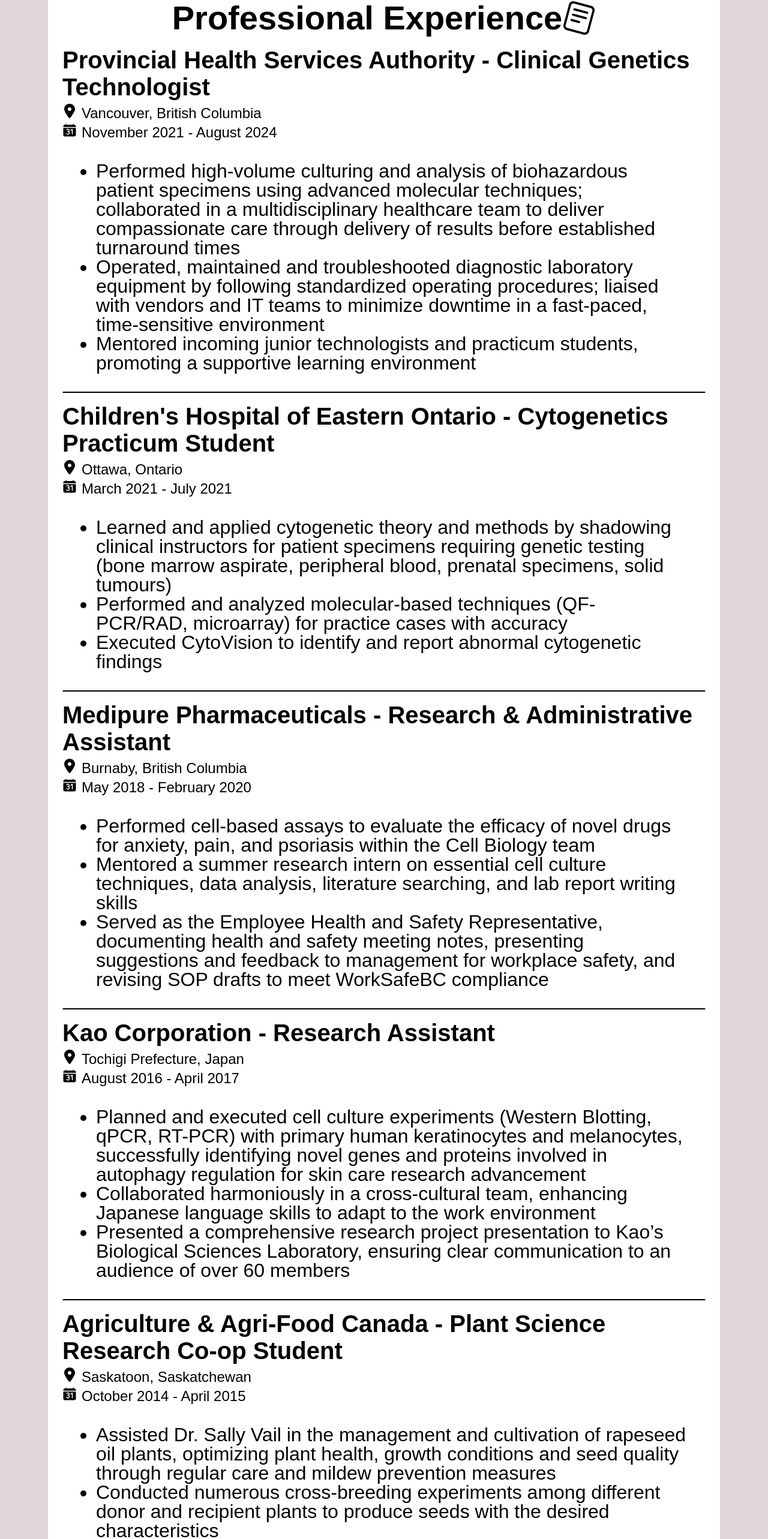
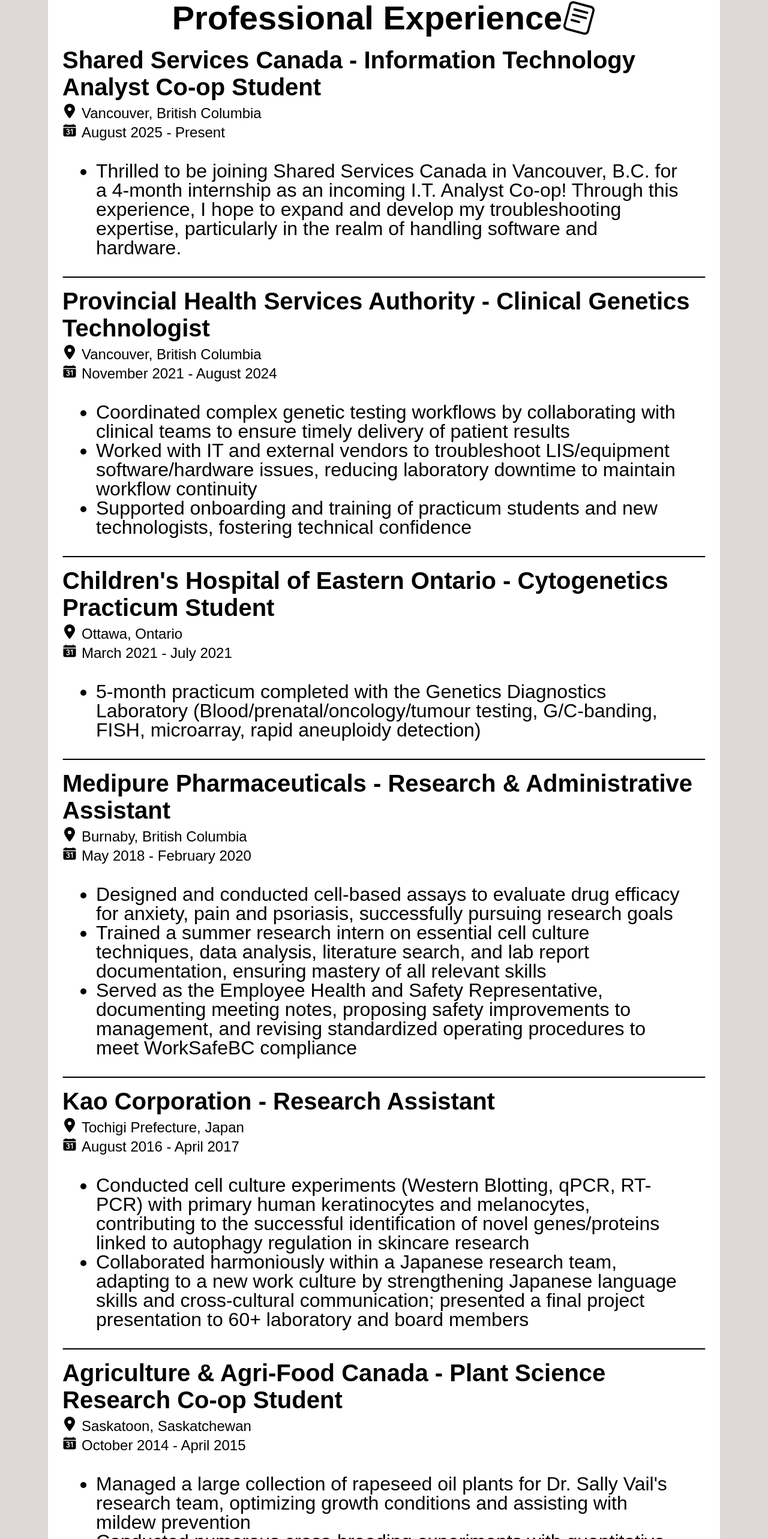
Before and after one commit to samlui1009/portfolio-page, a React (Vite) app: page /#/aboutme in a window 1280 px wide. Shown: the part 1944-4510 px from the top of the page at 60% size. Built offline with nearby package versions, Linux system fonts and the light colour scheme; a web font is replaced by a local one.

Commit message:
Updated bulletpoints for virtual resume on AboutMe, re-uploaded PDF version of resume

```diff
--- a/src/pages/AboutMe.css
+++ b/src/pages/AboutMe.css
@@ -199,6 +199,10 @@
     font-size: 3.5rem;
 }
 
+.hobbies-description {
+    text-align: center;
+}
+
 .hobbies .photo-album {
     width: 100%;
     margin-top: 2rem;
--- a/src/pages/AboutMe.jsx
+++ b/src/pages/AboutMe.jsx
@@ -83,16 +83,29 @@
             <div className="professional-exp">
                 <h2 className="title">Professional Experience<SiReaddotcv></SiReaddotcv></h2>
                 <div>
+                    <h3 className="org">Shared Services Canada - Information Technology Analyst Co-op Student</h3>
+                    <div className="job-info">
+                        <p><FaLocationDot className="logo"></FaLocationDot>Vancouver, British Columbia</p>
+                        <p><IoCalendarNumber className="logo"></IoCalendarNumber>August 2025 - Present</p>
+                    </div>
+                    <ul className="tasks">
+                        <li>Thrilled to be joining Shared Services Canada in Vancouver, B.C. for a 4-month internship as an incoming I.T. Analyst Co-op! Through this experience, I hope to expand and develop my troubleshooting expertise,
+                            particularly in the realm of handling software and hardware.
+                        </li>
+                    </ul>
+                    <hr className="divider"></hr>
                     <h3 className="org">Provincial Health Services Authority - Clinical Genetics Technologist</h3>
                     <div className="job-info">
                     <p><FaLocationDot className="logo"></FaLocationDot>Vancouver, British Columbia</p>
                     <p><IoCalendarNumber className="logo"></IoCalendarNumber>November 2021 - August 2024</p>
                     </div>
                     <ul className="tasks">
-                        <li>Performed high-volume culturing and analysis of biohazardous patient specimens using advanced molecular techniques; collaborated in a multidisciplinary healthcare team to deliver compassionate care through delivery of results before established turnaround times </li>
-                        <li>Operated, maintained and troubleshooted diagnostic laboratory equipment by following standardized operating procedures; liaised with vendors and IT teams to minimize downtime in a fast-paced, time-sensitive environment</li>
-                        <li>Mentored incoming junior technologists and practicum students, promoting a supportive learning environment</li>
+                        <li>Coordinated complex genetic testing workflows by collaborating with clinical teams to ensure timely delivery of patient results</li>
+                        <li>Worked with IT and external vendors to troubleshoot LIS/equipment software/hardware issues, reducing laboratory downtime to maintain workflow continuity</li>
+                        <li>Supported onboarding and training of practicum students and new technologists, fostering technical confidence</li>
                     </ul>
+
+
                     <hr className = "divider"></hr>
                     <h3 className="org">Children's Hospital of Eastern Ontario - Cytogenetics Practicum Student</h3>
                     <div className="job-info">
@@ -100,10 +113,9 @@
                     <p><IoCalendarNumber></IoCalendarNumber>March 2021 - July 2021</p>
                     </div>
                     <ul className="tasks">
-                        <li>Learned and applied cytogenetic theory and methods by shadowing clinical instructors for patient specimens requiring genetic testing (bone marrow aspirate, peripheral blood, prenatal specimens, solid tumours)</li>
-                        <li>Performed and analyzed molecular-based techniques (QF-PCR/RAD, microarray) for practice cases with accuracy</li>
-                        <li>Executed CytoVision to identify and report abnormal cytogenetic findings</li>
+                        <li>5-month practicum completed with the Genetics Diagnostics Laboratory (Blood/prenatal/oncology/tumour testing, G/C-banding, FISH, microarray, rapid aneuploidy detection)</li>
                     </ul>
+
                     <hr className = "divider"></hr>
                     <h3 className="org">Medipure Pharmaceuticals - Research & Administrative Assistant</h3>
                     <div className="job-info">
@@ -111,9 +123,9 @@
                     <p><IoCalendarNumber></IoCalendarNumber>May 2018 - February 2020</p>
                     </div>
                     <ul className="tasks">
-                        <li>Performed cell-based assays to evaluate the efficacy of novel drugs for anxiety, pain, and psoriasis within the Cell Biology team</li>
-                        <li>Mentored a summer research intern on essential cell culture techniques, data analysis, literature searching, and lab report writing skills</li>
-                        <li>Served as the Employee Health and Safety Representative, documenting health and safety meeting notes, presenting suggestions and feedback to management for workplace safety, and revising SOP drafts to meet WorkSafeBC compliance</li>
+                        <li>Designed and conducted cell-based assays to evaluate drug efficacy for anxiety, pain and psoriasis, successfully pursuing research goals</li>
+                        <li>Trained a summer research intern on essential cell culture techniques, data analysis, literature search, and lab report documentation, ensuring mastery of all relevant skills</li>
+                        <li>Served as the Employee Health and Safety Representative, documenting meeting notes, proposing safety improvements to management, and revising standardized operating procedures to meet WorkSafeBC compliance</li>
                     </ul>
                     <hr className = "divider"></hr>
                     <h3 className="org">Kao Corporation - Research Assistant</h3>
@@ -122,9 +134,8 @@
                     <p><IoCalendarNumber></IoCalendarNumber>August 2016 - April 2017</p>
                     </div>
                     <ul className="tasks">
-                        <li>Planned and executed cell culture experiments (Western Blotting, qPCR, RT-PCR) with primary human keratinocytes and melanocytes, successfully identifying novel genes and proteins involved in autophagy regulation for skin care research advancement</li>
-                        <li>Collaborated harmoniously in a cross-cultural team, enhancing Japanese language skills to adapt to the work environment</li>
-                        <li>Presented a comprehensive research project presentation to Kao’s Biological Sciences Laboratory, ensuring clear communication to an audience of over 60 members</li>
+                        <li>Conducted cell culture experiments (Western Blotting, qPCR, RT-PCR) with primary human keratinocytes and melanocytes, contributing to the successful identification of novel genes/proteins linked to autophagy regulation in skincare research </li>
+                        <li>Collaborated harmoniously within a Japanese research team, adapting to a new work culture by strengthening Japanese language skills and cross-cultural communication; presented a final project presentation to 60+ laboratory and board members</li>
                     </ul>
                     <hr className = "divider"></hr>
                     <h3 className="org">Agriculture & Agri-Food Canada - Plant Science Research Co-op Student</h3>
@@ -133,10 +144,8 @@
                     <p><IoCalendarNumber></IoCalendarNumber>October 2014 - April 2015</p>
                     </div>
                     <ul className="tasks">
-                        <li>Assisted Dr. Sally Vail in the management and cultivation of rapeseed oil plants, optimizing plant health, growth conditions and seed quality through regular care and mildew prevention measures </li>
-                        <li>Conducted numerous cross-breeding experiments among different donor and recipient plants to produce seeds with the desired characteristics
-                        </li>
-                        <li>Performed daily quantitative data entry for flowering plants</li>
+                        <li>Managed a large collection of rapeseed oil plants for Dr. Sally Vail's research team, optimizing growth conditions and assisting with mildew prevention</li>
+                        <li>Conducted numerous cross-breeding experiments with quantitative data tracking to support trait selection efforts</li>
                     </ul>
                 </div>
             </div>
@@ -152,8 +161,7 @@
                     <p><IoCalendarNumber></IoCalendarNumber>September 2024 - April 2025</p>
                     </div>
                     <ul className="tasks">
-                        <li>Instructed neurodivergent youth in various S.T.E.A.M.-related topics (Web development, Python) in a virtual, one-on-one setting, helping them understand curriculum material while promoting the development of critical thinking and problem-solving skills</li>
-                        <li>Provided clear, concise follow-up notes to parents and guardians to notify progress</li>
+                        <li>Taught beginner and intermediate Python/web dev to neurodivergent youth, adapting lessons to different learning needs and boosting student engagement</li>
                     </ul>
                     <hr className = "divider"></hr>
                     <h3 className="org">Children's Health Policy Centre - Research Assistant</h3>
@@ -162,8 +170,8 @@
                     <p><IoCalendarNumber></IoCalendarNumber>May 2015 - August 2016</p>
                     </div>
                     <ul className="tasks">
-                        <li>Aided Dr. Andrea Gonzalez in the BC Healthy Connections Project, a randomized controlled trial of the Nurse-Family Partnership program, with quantitative Excel data entry for over 500 study participants, biological specimen sampling kit preparation and video-editing</li>
-                        <li>Supervised new trainees and interns with concise instruction and conducive feedback</li>
+                        <li>Contributed to a randomized controlled trial for the Nurse-Family Partnership Program with quantitative data entry (500+ participants), lab kit preparation, and video editing to support cross-team operations</li>
+                        <li>Trained and supported new interns with clear guidance and feedback, accelerating onboarding</li>
                     </ul>
                 </div>
             </div>
@@ -173,7 +181,7 @@
             <div className="hobbies">
                 <div className="hobbies-intro-section">
                 <h2 className="title">Personal Interests<IoIosHappy></IoIosHappy></h2>
-                <p>Outside of building projects, coding and studying, I often invest my time in a wide array of hobbies. Check out some of the fun things I do below!</p>
+                <p className="hobbies-description">Outside of building projects, coding and studying, I often invest my time in a wide array of hobbies, such as trying new restaurants, crocheting plushies and coasters, taking beautiful pictures of nature and travelling (Tokyo, Kyoto, London, Amsterdam and San Francisco are some of my favourite cities!). Check out some of the fun things I do below!</p>
                 <div className="photo-album"><PhotoAlbum /></div>
                 </div>
             </div>
```
Also changed, not shown: 1 other file (tests, documents, lock files or other folders).
